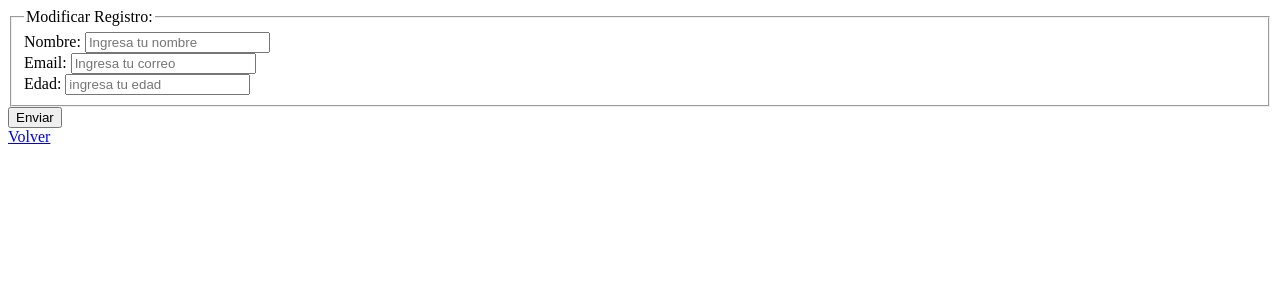
After one commit to Sr-Davenson/examenDB, a PHP site: page /modificar.php in a window 1280 px wide. The commit adds this page. Shown: the top 300 px of the page. Run offline with PHP 8.4, Linux system fonts and the light colour scheme.

Commit message:
Cambio 3

```diff
--- a/index.php
+++ b/index.php
@@ -6,6 +6,8 @@
 </head>
 <body>
     <a href="nuevoRegistro.php">Nuevo Registro</a>
+    <a href="modificar.php">Modificar Registro</a>
+    <a href="eliminar.php">Eliminar Registro</a>
     <a href="datos.php">Registros disponibles</a>
 </body>
 </html>
--- /dev/null
+++ b/modificar.php
@@ -0,0 +1,26 @@
+<!DOCTYPE html>
+<html lang="es">
+<head>
+    <meta charset="UTF-8">
+    <title>Modificar</title>
+</head>
+<body>
+    <form action="insertar.php" method="post">
+                    <fieldset>
+                        <legend>Modificar Registro:</legend>
+                        <div>
+                            <label>Nombre:</label>
+                            <input type="text" name="nombre" placeholder="Ingresa tu nombre" require>
+                            <br>
+                            <label>Email:</label>
+                            <input type="email" name="email" placeholder="Ingresa tu correo" require>
+                            <br>
+                            <label>Edad: </label>
+                            <input type="number" name="edad" min="1" placeholder="ingresa tu edad" require>
+                        </div>
+                    </fieldset>
+                    <button type="submit">Enviar</button>
+                </form>
+    <a href="index.php">Volver</a>
+</body>
+</html>
--- a/nuevoRegistro.php
+++ b/nuevoRegistro.php
@@ -5,7 +5,7 @@
     <title>Nuevo Registro</title>
 </head>
 <body>
-    <form action="bases.php" method="post">
+    <form action="insertar.php" method="post">
                 <fieldset>
                     <legend>Nuevo Registro:</legend>
                     <div>
```
Also changed, not shown: insertar.php (added, +23 -0 lines), eliminar.php (added).
